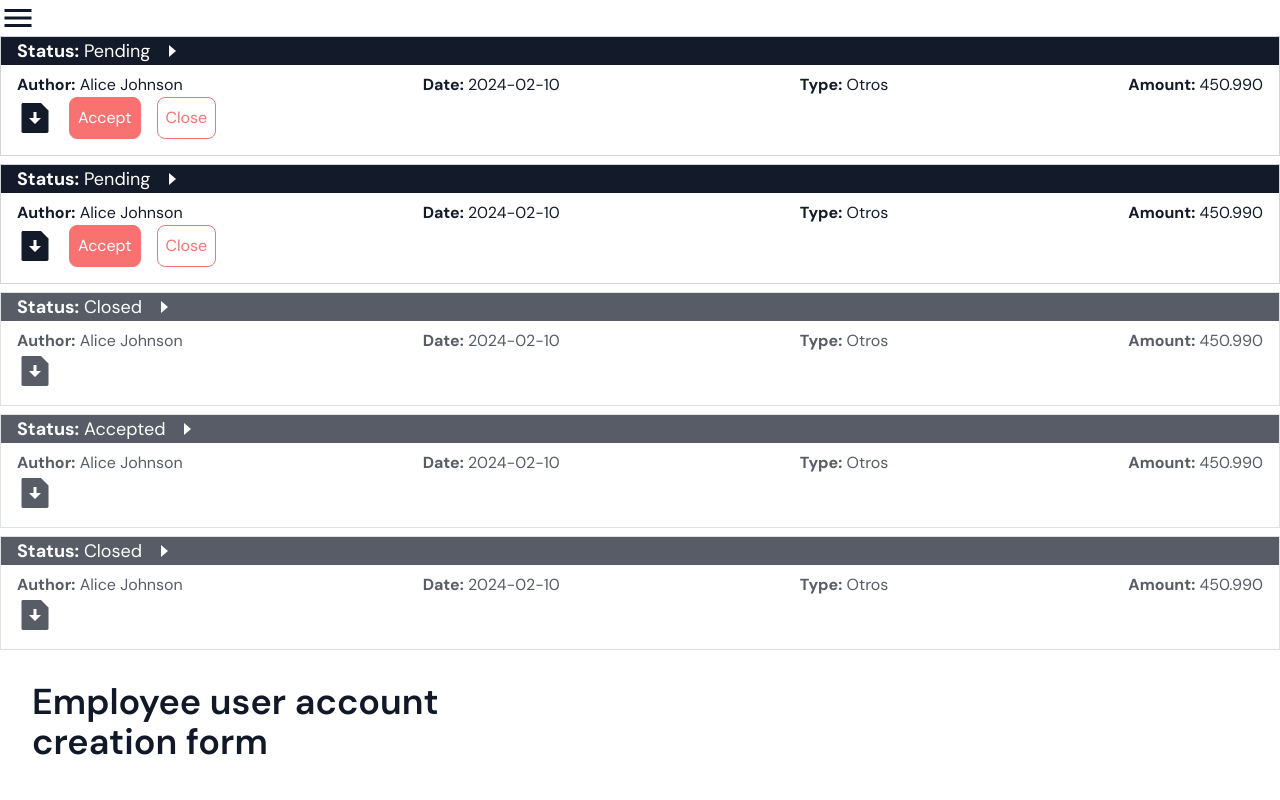
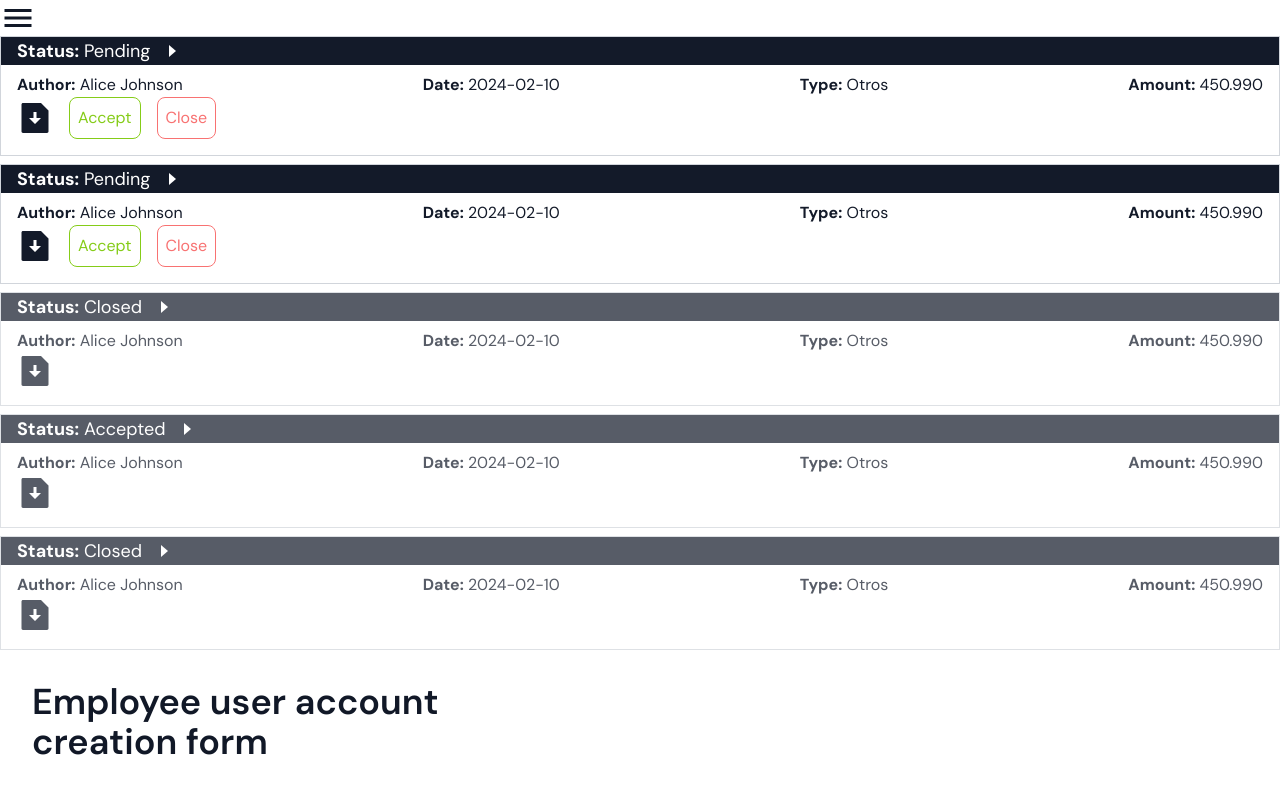
Before and after one commit to yukichigato/rendicion-de-gastos, a Next.js app in the folder client/: page / in a window 1280 px wide. Shown: the top 800 px of the page. Built offline with nearby package versions, Linux system fonts and the light colour scheme.

Commit message:
Client: Changes to buttons in expense report component

```diff
--- a/client/src/ui/ExpenseReport/AcceptCloseButtons.tsx
+++ b/client/src/ui/ExpenseReport/AcceptCloseButtons.tsx
@@ -4,7 +4,7 @@ const AcceptCloseButtons = ({ status }: { status: string }) => {
   if (status === "Pending") {
     return (
       <>
-        <button className="rounded-lg border-[.0626rem] border-red-400 bg-red-400 p-2 text-white transition-all duration-200 hover:border-gray-900 hover:bg-white hover:text-gray-900">
+        <button className="rounded-lg border-[.0626rem] border-lime-500 bg-white p-2 text-lime-500 transition-all duration-200 hover:border-gray-900 hover:bg-white hover:text-gray-900">
           Accept
         </button>
         <button className="bg-white-900 rounded-lg border-[.0626rem] border-red-400 p-2 text-red-400 transition-all duration-200 hover:border-gray-900 hover:bg-white hover:text-gray-900">
```
